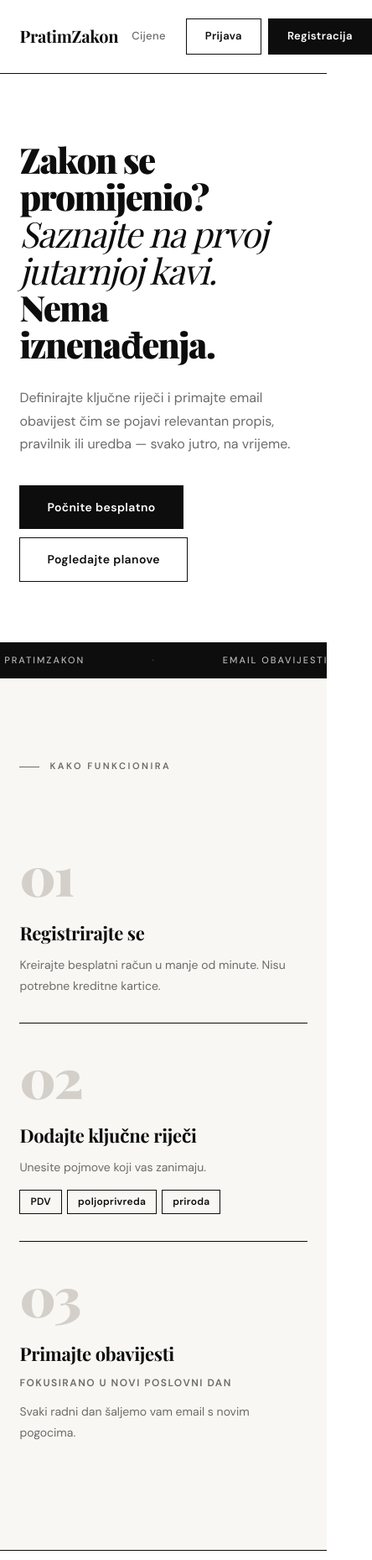
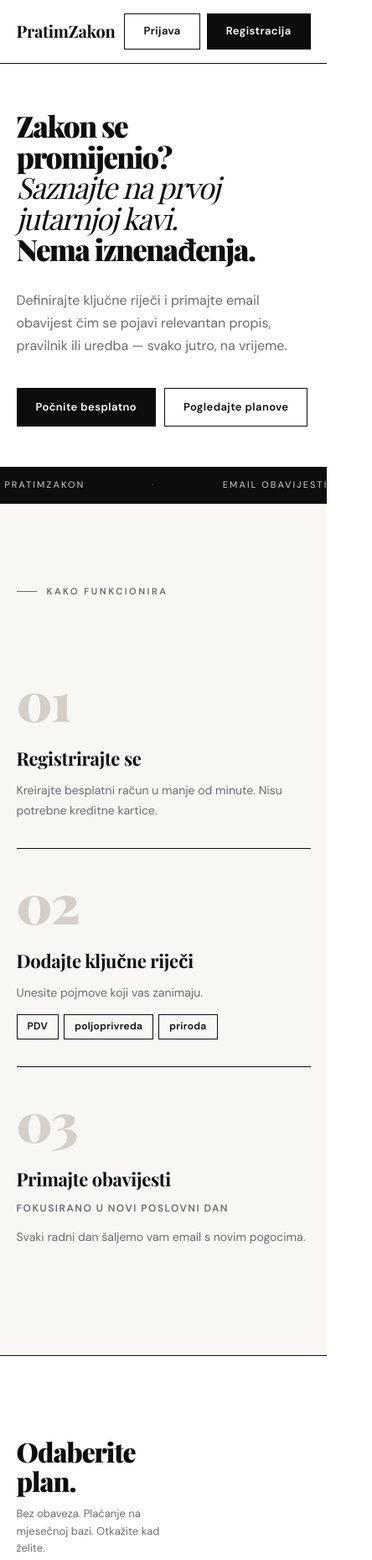
Before and after one commit to JuraZD/pratimzakon, a plain HTML site: page frontend/index.html in a window 390 px wide. Shown: the top 1858 px of the page at 84% size, 444 px wide, since content can reach past the window. Drawn offline with nearby package versions, Linux system fonts and the light colour scheme.

Commit message:
design: centriraj sadržaj + mobile responsive (index)

```diff
--- a/frontend/index.html
+++ b/frontend/index.html
@@ -18,6 +18,7 @@
       --rule: #d4d0c9;
       --serif: 'Playfair Display', Georgia, serif;
       --sans: 'DM Sans', sans-serif;
+      --cx: max(5%, calc((100% - 1140px) / 2));
     }
 
     html { scroll-behavior: smooth; }
@@ -46,7 +47,7 @@
       display: flex;
       justify-content: space-between;
       align-items: center;
-      padding: 22px 6%;
+      padding: 22px var(--cx);
       border-bottom: 1px solid var(--ink);
       position: sticky;
       top: 0;
@@ -103,7 +104,7 @@
 
     /* ─── HERO ─── */
     .hero {
-      padding: 80px 6% 72px;
+      padding: 80px var(--cx) 72px;
       border-bottom: 1px solid var(--ink);
       display: grid;
       grid-template-columns: 1fr 1fr;
@@ -219,7 +220,7 @@
 
     /* ─── HOW ─── */
     .how {
-      padding: 96px 6%;
+      padding: 96px var(--cx);
       background: var(--paper);
       border-bottom: 1px solid var(--ink);
     }
@@ -317,7 +318,7 @@
 
     /* ─── PRICING ─── */
     .pricing {
-      padding: 96px 6%;
+      padding: 96px var(--cx);
       border-bottom: 1px solid var(--ink);
     }
 
@@ -445,7 +446,7 @@
     footer {
       background: var(--ink);
       color: var(--white);
-      padding: 40px 6%;
+      padding: 40px var(--cx);
       display: flex;
       justify-content: space-between;
       align-items: center;
@@ -588,7 +589,7 @@
 
     /* ─── RESPONSIVE ─── */
     @media (max-width: 860px) {
-      .hero { grid-template-columns: 1fr; gap: 40px; }
+      .hero { grid-template-columns: 1fr; gap: 40px; padding-top: 56px; padding-bottom: 48px; }
       .hero-right { display: none; }
       .steps { grid-template-columns: 1fr; }
       .step { border-right: none; border-bottom: 1px solid var(--ink); padding: 32px 0 !important; }
@@ -600,6 +601,13 @@
       .pricing-header { flex-direction: column; align-items: flex-start; gap: 12px; }
       .pricing-note { text-align: left; }
       footer { flex-direction: column; align-items: flex-start; }
+    }
+
+    @media (max-width: 520px) {
+      nav { padding: 16px var(--cx); }
+      .nav-links > a:first-child { display: none; }
+      .btn-lg { padding: 12px 22px; font-size: 13px; }
+      .hero h1 { font-size: clamp(34px, 9vw, 42px); }
     }
   </style>
 </head>
```
